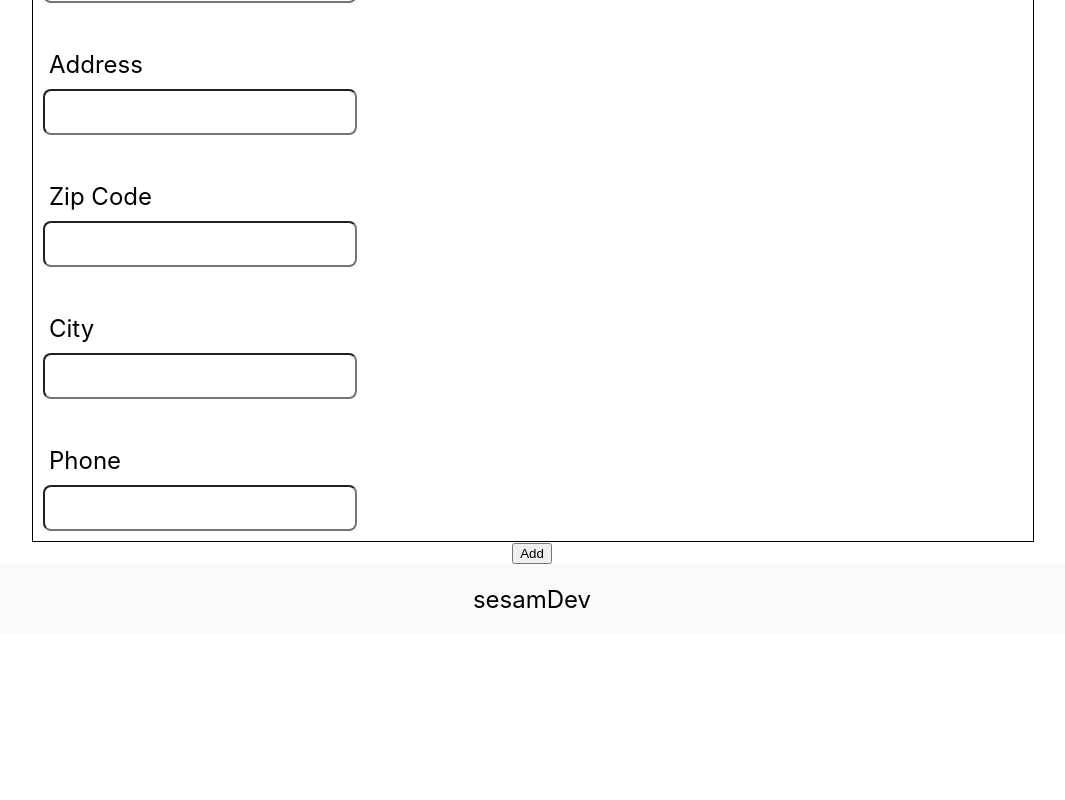
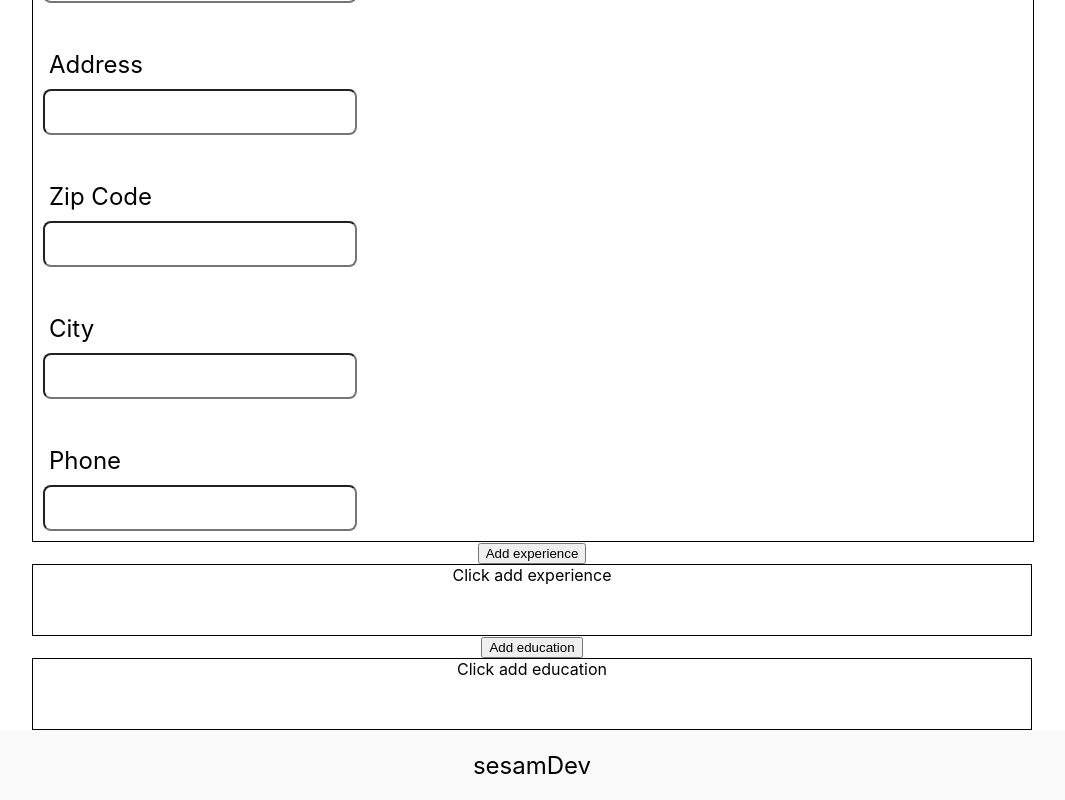
Before and after one commit to sesamDev/cv-project, a React (Create React App) app: page / in a window 1280 px wide. Shown: the part 402-1202 px from the top of the page, without its empty margins (108-1173 px from the left). Before the commit the page ends 1036 px from the top, so only its background shows below. Built offline with nearby package versions, Linux system fonts and the light colour scheme.

Commit message:
can now add education inputs

```diff
--- a/src/components/Form.js
+++ b/src/components/Form.js
@@ -7,17 +7,34 @@ class Form extends Component {
     super(props);
     this.state = {
       jobs: [],
+      education: [],
     };
   }
   increaseJobForms = () => {
-    this.setState({ jobs: [].concat(this.state.jobs, this.experianceForm()) });
+    this.setState({ jobs: [].concat(this.state.jobs, this.experienceForm()) });
   };
-  appendExperianceForm = () => {
+
+  increaseEducationForms = () => {
+    this.setState({ education: [].concat(this.state.education, this.educationForm()) });
+  };
+  appendExperienceForm = () => {
+    if (this.state.jobs.length <= 0) {
+      return <div className="experience-container">Click add experience</div>;
+    }
     return Object.keys(this.state.jobs).map((job) => {
       return <div key={job}>{this.state.jobs[job]}</div>;
     });
   };
-  experianceForm = () => {
+
+  appendEducationForm = () => {
+    if (this.state.jobs.length <= 0) {
+      return <div className="experience-container">Click add education</div>;
+    }
+    return Object.keys(this.state.education).map((school) => {
+      return <div key={school}>{this.state.education[school]}</div>;
+    });
+  };
+  experienceForm = () => {
     return (
       <div className="experienceForm">
         <div className="textInput">
@@ -39,14 +56,37 @@ class Form extends Component {
       </div>
     );
   };
-  experiance = () => {
-    const experiance = this.props.user.experiance;
+
+  educationForm = () => {
+    return (
+      <div className="educationForm">
+        <div className="textInput">
+          <label htmlFor="school">School</label>
+          <input type="text" id="school" />
+        </div>
+        <div className="textInput">
+          <label htmlFor="titleOfStudy">Title of study</label>
+          <input type="text" id="titleOfStudy" />
+        </div>
+        <div className="dateInput">
+          <label htmlFor="startDate">Start Date</label>
+          <input type="date" id="startDate" />
+        </div>
+        <div className="dateInput">
+          <label htmlFor="endDate">End Date</label>
+          <input type="date" id="endDate" />
+        </div>
+      </div>
+    );
+  };
+  experience = () => {
+    const experience = this.props.user.experience;
     //Can be used in print view later
-    // const list = Object.keys(experiance).map((entry) => {
+    // const list = Object.keys(experience).map((entry) => {
     //   return (
     //     <ul key={entry}>
-    //       {Object.keys(experiance[entry]).map((keys) => {
-    //         return <li key={keys}>{experiance[entry][keys]}</li>;
+    //       {Object.keys(experience[entry]).map((keys) => {
+    //         return <li key={keys}>{experience[entry][keys]}</li>;
     //       })}
     //     </ul>
     //   );
@@ -83,11 +123,15 @@ class Form extends Component {
               <input type="text" name="phone" id="phone" />
             </div>
           </div>
-          <div className="experiance">
+          <div className="experience">
             <button type="button" id="addExperience" onClick={this.increaseJobForms}>
-              Add
+              Add experience
             </button>
-            {this.appendExperianceForm()}
+            {this.appendExperienceForm()}
+            <button type="button" id="addEducation" onClick={this.increaseEducationForms}>
+              Add education
+            </button>
+            {this.appendEducationForm()}
           </div>
         </form>
       </div>
--- a/src/styles/Form.css
+++ b/src/styles/Form.css
@@ -26,7 +26,8 @@ input {
   padding-left: 0.5rem;
 }
 
-.experienceForm {
+.experienceForm,
+.educationForm {
   display: grid;
   grid-template-columns: repeat(2, 1fr);
   grid-template-rows: repeat(2, 1fr);
@@ -44,3 +45,8 @@ input {
 .experienceForm > .dateInput {
   grid-column: 2/3;
 }
+
+.experience-container {
+  border: 1px solid black;
+  height: 70px;
+}
```
